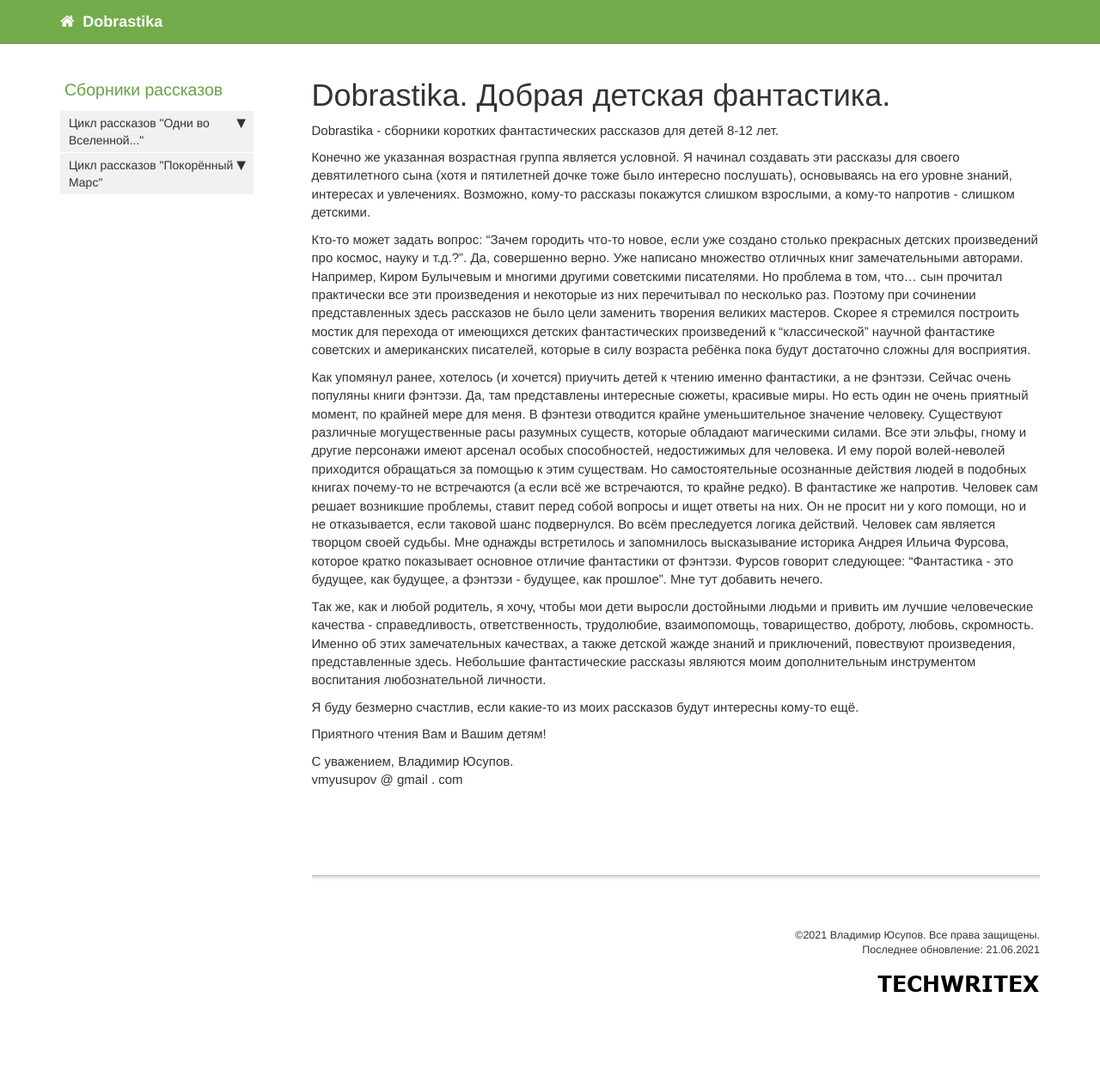
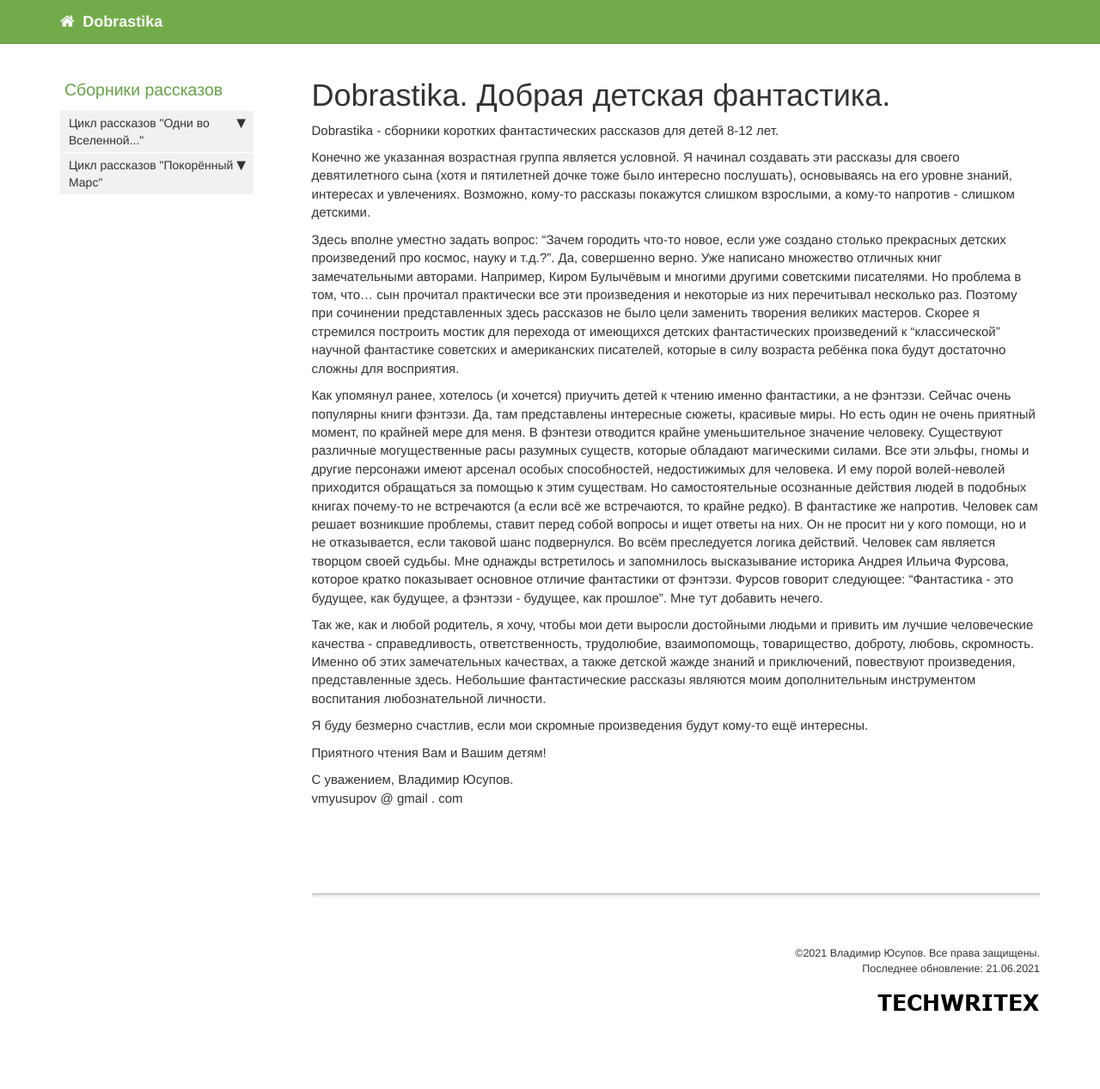
Before and after one commit to techwritex/dobrastika, a Jekyll site: the page built from index.md, in a window 1280 px wide. Shown: the whole page at 86% size. Built offline with Jekyll 4.4.1, drawn with Linux system fonts in a browser that asks for light colours; comment, search, counter and statistics services are not loaded; before the commit the page ends 1245 px from its top, so only the background shows below that.

Commit message:
index text editing v2

```diff
--- a/index.md
+++ b/index.md
@@ -12,14 +12,14 @@ Dobrastika - сборники коротких фантастических ра
 Конечно же указанная возрастная группа является условной. Я начинал создавать эти рассказы для своего девятилетного сына (хотя и пятилетней дочке тоже было интересно послушать), основываясь на его уровне знаний, интересах и увлечениях.
 Возможно, кому-то рассказы покажутся слишком взрослыми, а кому-то напротив - слишком детскими.
 
-Кто-то может задать вопрос: "Зачем городить что-то новое, если уже создано столько прекрасных детских произведений про космос, науку и т.д.?". Да, совершенно верно. Уже написано множество отличных книг замечательными авторами. Например, Киром Булычевым и многими другими советскими писателями. Но проблема в том, что... сын прочитал практически все эти произведения и некоторые из них перечитывал по несколько раз. Поэтому при сочинении представленных здесь рассказов не было цели заменить творения великих мастеров. Скорее я стремился построить мостик для перехода от имеющихся детских фантастических произведений к "классической" научной фантастике советских и американских писателей, которые в силу возраста ребёнка пока будут достаточно сложны для восприятия.
+Здесь вполне уместно задать вопрос: "Зачем городить что-то новое, если уже создано столько прекрасных детских произведений про космос, науку и т.д.?". Да, совершенно верно. Уже написано множество отличных книг замечательными авторами. Например, Киром Булычёвым и многими другими советскими писателями. Но проблема в том, что... сын прочитал практически все эти произведения и некоторые из них перечитывал несколько раз. Поэтому при сочинении представленных здесь рассказов не было цели заменить творения великих мастеров. Скорее я стремился построить мостик для перехода от имеющихся детских фантастических произведений к "классической" научной фантастике советских и американских писателей, которые в силу возраста ребёнка пока будут достаточно сложны для восприятия.
 
-Как упомянул ранее, хотелось (и хочется) приучить детей к чтению именно фантастики, а не фэнтэзи. Сейчас очень популяны книги фэнтэзи. Да, там представлены интересные сюжеты, красивые миры. Но есть один не очень приятный момент, по крайней мере для меня. В фэнтези отводится крайне уменьшительное значение человеку. Существуют различные могущественные расы разумных существ, которые обладают магическими силами. Все эти эльфы, гному и другие персонажи имеют арсенал особых способностей, недостижимых для человека. И ему порой волей-неволей приходится обращаться за помощью к этим существам. Но самостоятельные осознанные действия людей в подобных книгах почему-то не встречаются (а если всё же встречаются, то крайне редко). В фантастике же напротив. Человек сам решает возникшие проблемы, ставит перед собой вопросы и ищет ответы на них. Он не просит ни у кого помощи, но и не отказывается, если таковой шанс подвернулся. Во всём преследуется логика действий. Человек сам является творцом своей судьбы. Мне однажды встретилось и запомнилось высказывание историка Андрея Ильича Фурсова, которое кратко показывает основное отличие фантастики от фэнтэзи. Фурсов говорит следующее: "Фантастика - это будущее, как будущее, а фэнтэзи - будущее, как прошлое". Мне тут добавить нечего.
+Как упомянул ранее, хотелось (и хочется) приучить детей к чтению именно фантастики, а не фэнтэзи. Сейчас очень популярны книги фэнтэзи. Да, там представлены интересные сюжеты, красивые миры. Но есть один не очень приятный момент, по крайней мере для меня. В фэнтези отводится крайне уменьшительное значение человеку. Существуют различные могущественные расы разумных существ, которые обладают магическими силами. Все эти эльфы, гномы и другие персонажи имеют арсенал особых способностей, недостижимых для человека. И ему порой волей-неволей приходится обращаться за помощью к этим существам. Но самостоятельные осознанные действия людей в подобных книгах почему-то не встречаются (а если всё же встречаются, то крайне редко). В фантастике же напротив. Человек сам решает возникшие проблемы, ставит перед собой вопросы и ищет ответы на них. Он не просит ни у кого помощи, но и не отказывается, если таковой шанс подвернулся. Во всём преследуется логика действий. Человек сам является творцом своей судьбы. Мне однажды встретилось и запомнилось высказывание историка Андрея Ильича Фурсова, которое кратко показывает основное отличие фантастики от фэнтэзи. Фурсов говорит следующее: "Фантастика - это будущее, как будущее, а фэнтэзи - будущее, как прошлое". Мне тут добавить нечего.
 
 Так же, как и любой родитель, я хочу, чтобы мои дети выросли достойными людьми и привить им лучшие человеческие качества - справедливость, ответственность, трудолюбие, взаимопомощь, товарищество, доброту, любовь, скромность.
 Именно об этих замечательных качествах, а также детской жажде знаний и приключений, повествуют произведения, представленные здесь. Небольшие фантастические рассказы являются моим дополнительным инструментом воспитания любознательной личности.
 
-Я буду безмерно счастлив, если какие-то из моих рассказов будут интересны кому-то ещё.
+Я буду безмерно счастлив, если мои скромные произведения будут кому-то ещё интересны.
 
 Приятного чтения Вам и Вашим детям!
 
```
Also changed, not shown: 2 other files.
